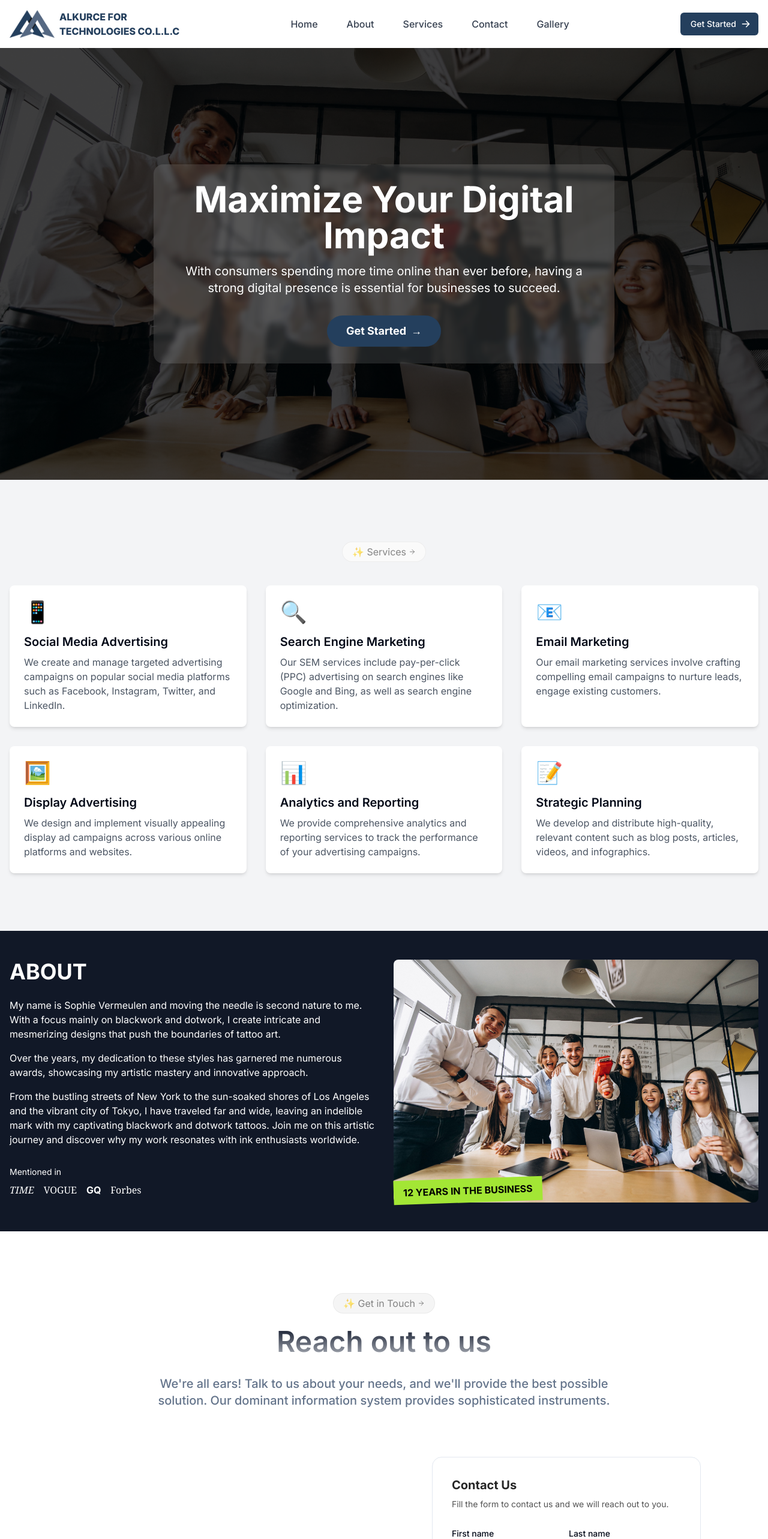
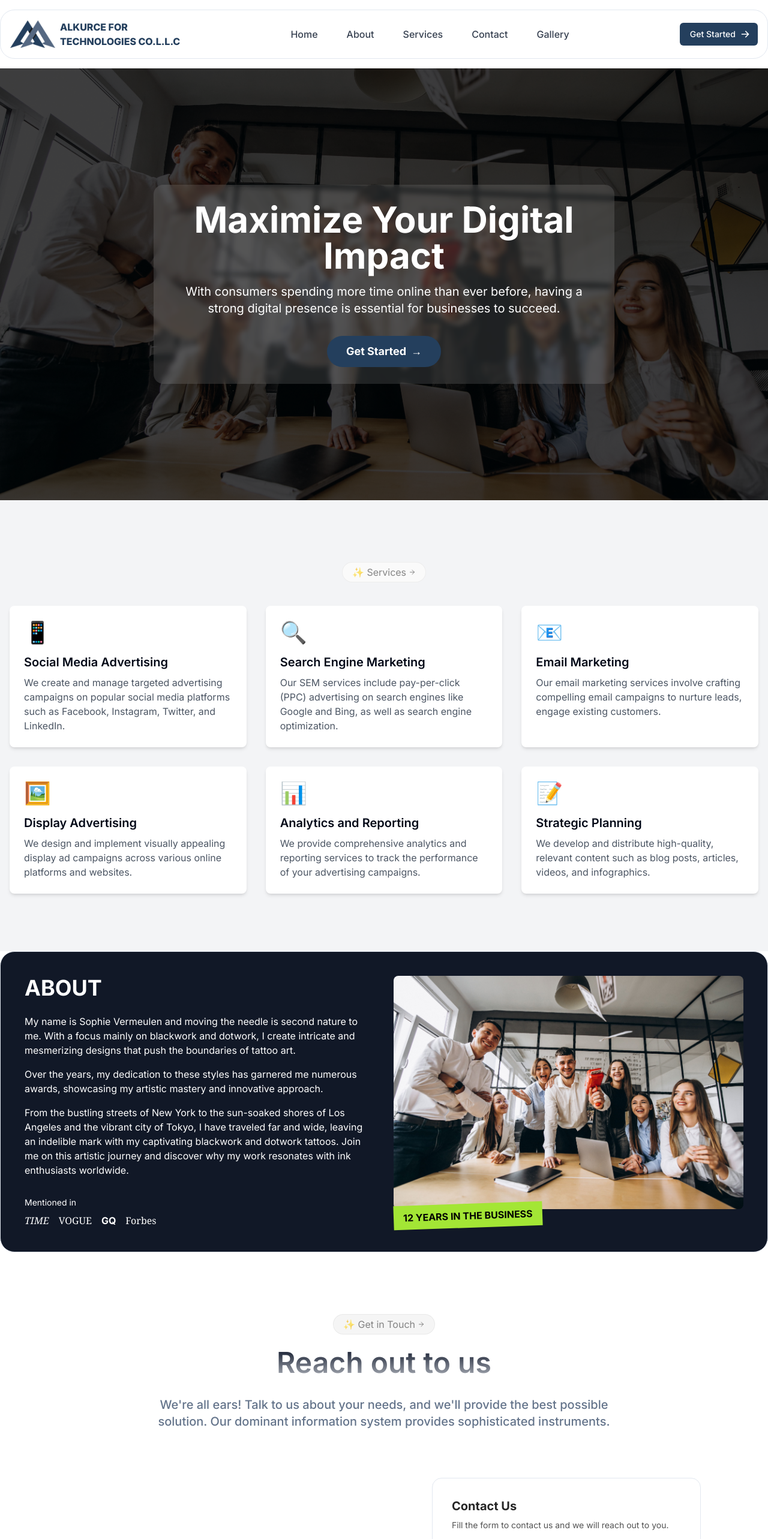
Before and after one commit to darshit890/service, a Next.js app: page / in a window 1280 px wide. Shown: the top 2566 px of the page at 60% size. Built offline with nearby package versions, Linux system fonts and the light colour scheme.

Commit message:
modified:   components/AboutUs.tsx 	modified:   components/CollaborationBanner.tsx 	modified:   components/Hero.tsx 	modified:   components/HowItWork.tsx 	modified:   components/Navbar.tsx

```diff
--- a/components/AboutUs.tsx
+++ b/components/AboutUs.tsx
@@ -3,8 +3,8 @@ import React from 'react';
 
 const AboutPage: React.FC = () => {
   return (
-    <div className="bg-gray-900 text-white ">
-      <div className="container mx-auto max-w-7xl px-4 py-12">
+    <div className="text-white ">
+      <div className="max-w-7xl mx-auto border p-10 rounded-3xl bg-gray-900">
         <div className="flex flex-col md:flex-row gap-8">
           <div className="md:w-1/2 ">
             <h2 className="text-4xl font-bold mb-6">ABOUT</h2>
@@ -40,7 +40,7 @@ const AboutPage: React.FC = () => {
               width={600}
               height={400}
               layout="responsive"
-              objectFit="cover"
+              style={{ objectFit: 'cover' }}
               className="rounded-lg"
             />
             <div className="absolute bottom-0 left-0 bg-lime-400 text-black py-2 px-4 rotate-[-2deg]">
--- a/components/CollaborationBanner.tsx
+++ b/components/CollaborationBanner.tsx
@@ -7,8 +7,8 @@ const CollaborationBanner: React.FC = () => {
       <Image
         src="/heros.avif" // Replace with your actual image path
         alt="Team Collaboration"
-        layout="fill"
-        objectFit="cover"
+        fill
+        style={{ objectFit: 'cover' }}
         className="brightness-75"
       />
       <div className="absolute inset-0 bg-purple-500 bg-opacity-50"></div>
--- a/components/Hero.tsx
+++ b/components/Hero.tsx
@@ -7,8 +7,8 @@ const HeroSection = () => {
       <Image
         src="/heros.avif"
         alt="Team in office"
-        layout="fill"
-        objectFit="cover"
+        fill
+        style={{ objectFit: 'cover' }}
         className="brightness-50"
       />
       <div className="absolute inset-0 bg-black bg-opacity-50" />
--- a/components/HowItWork.tsx
+++ b/components/HowItWork.tsx
@@ -2,8 +2,8 @@ import React from 'react';
 
 const HowItWorks: React.FC = () => {
   return (
-    <div className="bg-gray-900 text-gray-100 py-16 px-4 sm:px-6 lg:px-8">
-      <div className="max-w-7xl mx-auto">
+    <div className=" text-gray-100 py-16 px-4 sm:px-6 lg:px-8">
+      <div className="max-w-7xl mx-auto border p-10 rounded-3xl bg-gray-900">
         <div className="text-center">
           <span className="inline-block bg-lime-400 text-gray-900 px-3 py-1 rounded-full text-sm font-semibold mb-4">
             How it works
--- a/components/Navbar.tsx
+++ b/components/Navbar.tsx
@@ -7,8 +7,8 @@ const Header = () => {
   const [isMenuOpen, setIsMenuOpen] = useState(false);
 
   return (
-    <header className="bg-white shadow-sm">
-      <div className="max-w-7xl mx-auto px-4">
+    <header className="bg-white shadow-sm py-4">
+      <div className="max-w-7xl mx-auto px-4 border rounded-3xl">
         <div className="flex justify-between items-center py-4">
           <div className="flex items-center">
             <Link href="/" className="flex items-center">
```
